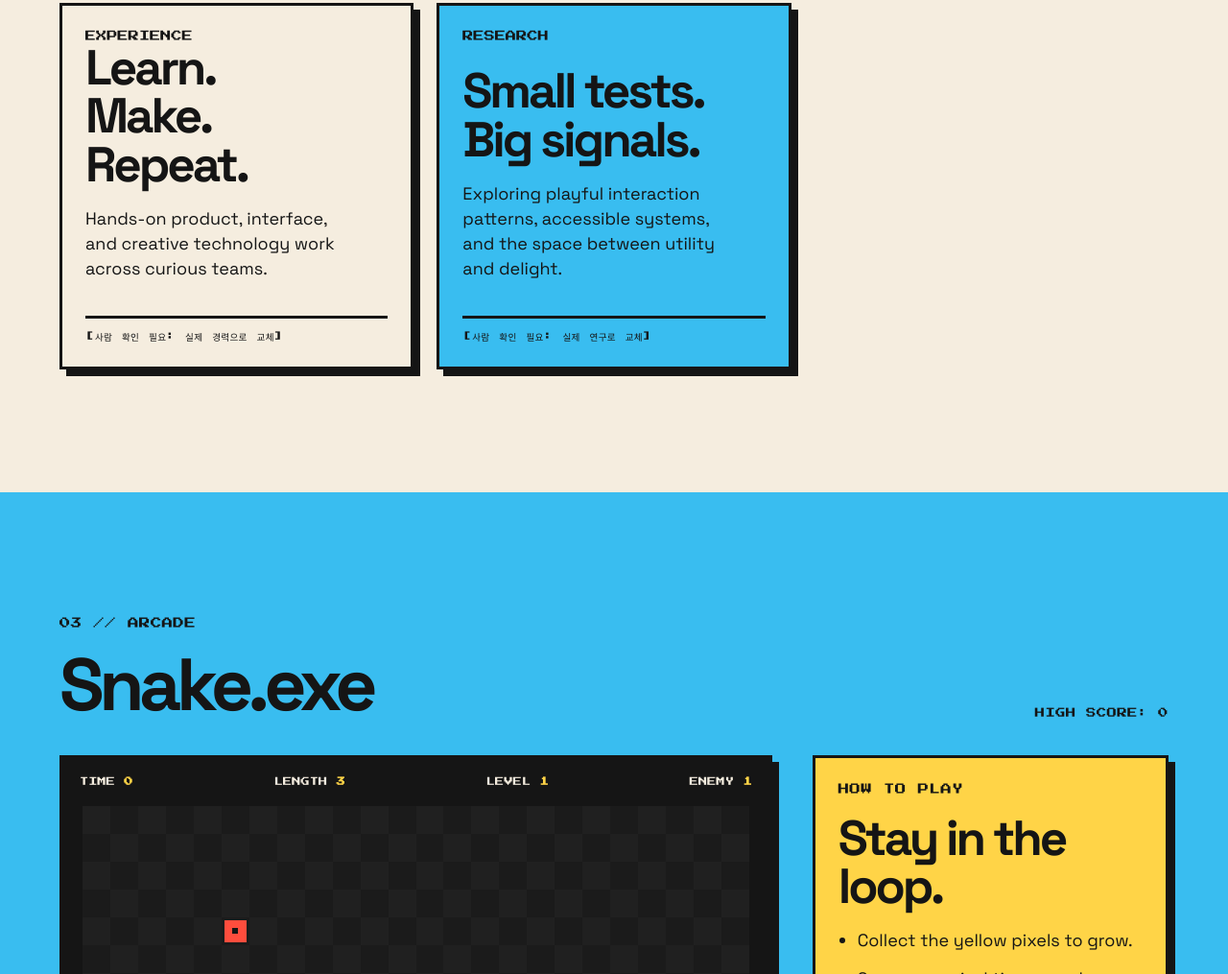
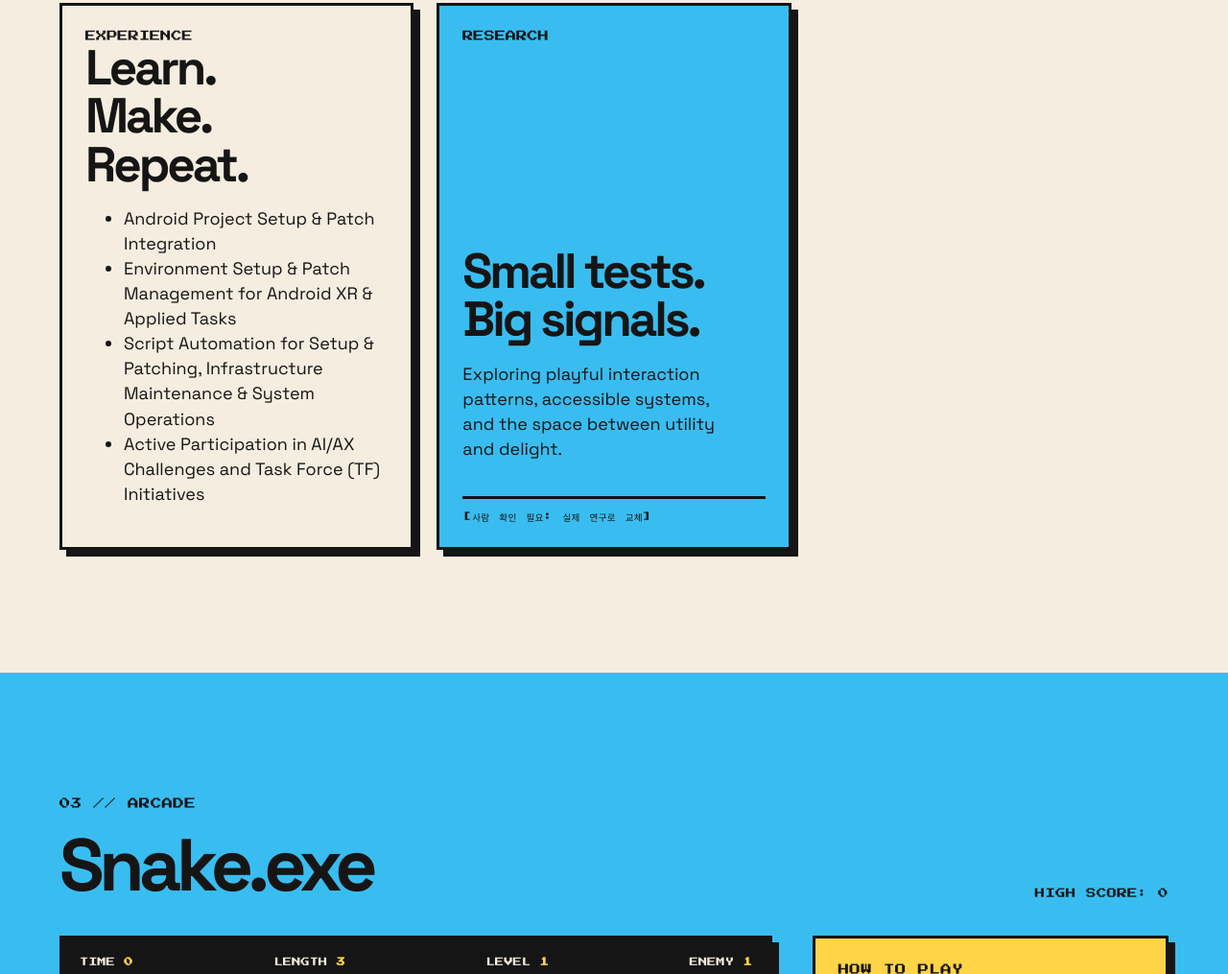
Before and after one commit to i3estCorder/i3estCorder.github.io, a plain HTML site: page index.html in a window 1280 px wide. Shown: the part 2258-3273 px from the top of the page at 96% size. Drawn offline with Linux system fonts and the light colour scheme.

Commit message:
content: update experience highlights

```diff
--- a/index.html
+++ b/index.html
@@ -71,8 +71,12 @@
           <article id="experience" class="work-card work-card-green">
             <span class="card-index">EXPERIENCE</span>
             <h3 id="experience-title">Learn.<br />Make.<br />Repeat.</h3>
-            <p>Hands-on product, interface, and creative technology work across curious teams.</p>
-            <span class="tag">[사람 확인 필요: 실제 경력으로 교체]</span>
+            <ul class="experience-list">
+              <li>Android Project Setup &amp; Patch Integration</li>
+              <li>Environment Setup &amp; Patch Management for Android XR &amp; Applied Tasks</li>
+              <li>Script Automation for Setup &amp; Patching, Infrastructure Maintenance &amp; System Operations</li>
+              <li>Active Participation in AI/AX Challenges and Task Force (TF) Initiatives</li>
+            </ul>
           </article>
           <article id="research" class="work-card work-card-blue">
             <span class="card-index">RESEARCH</span>
```
